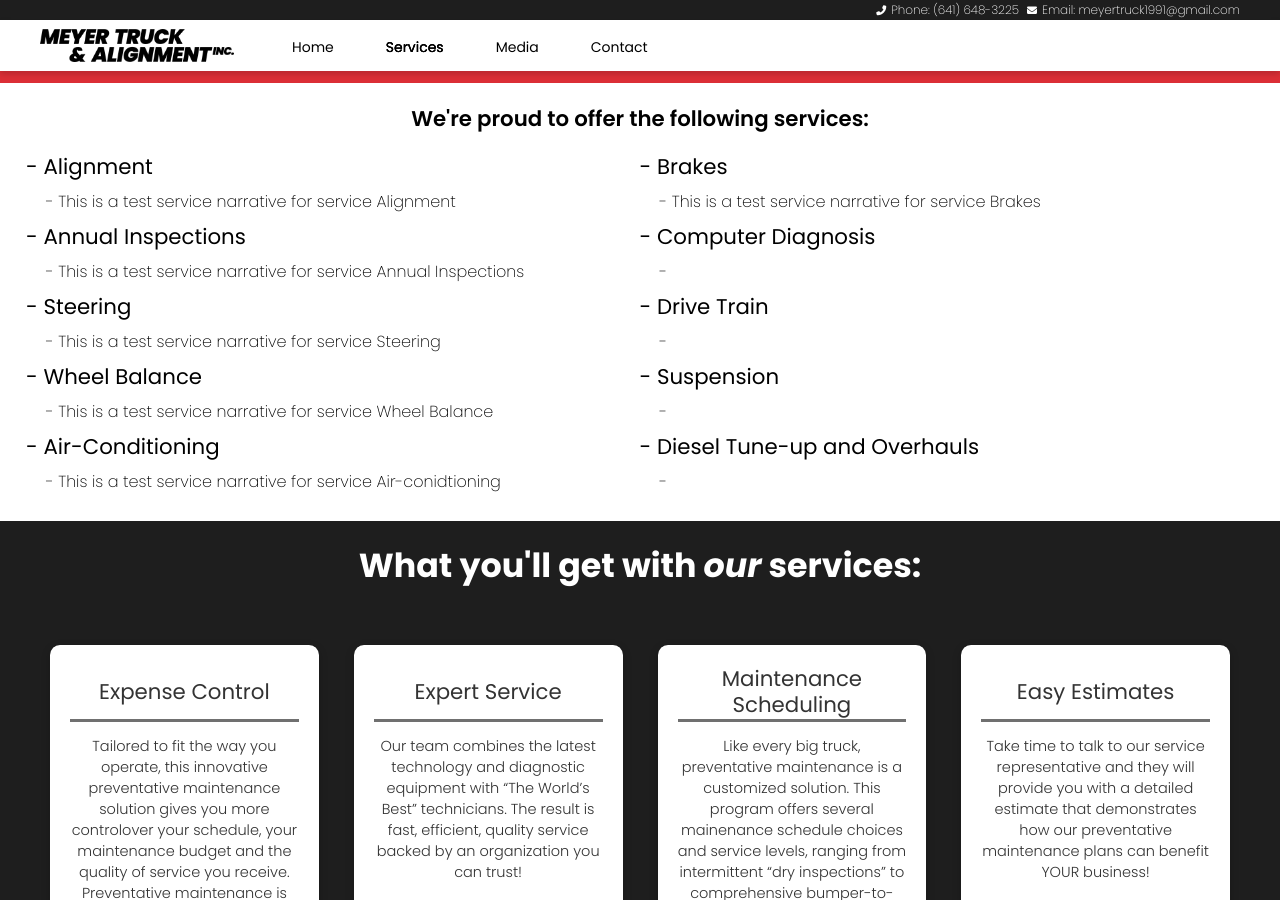
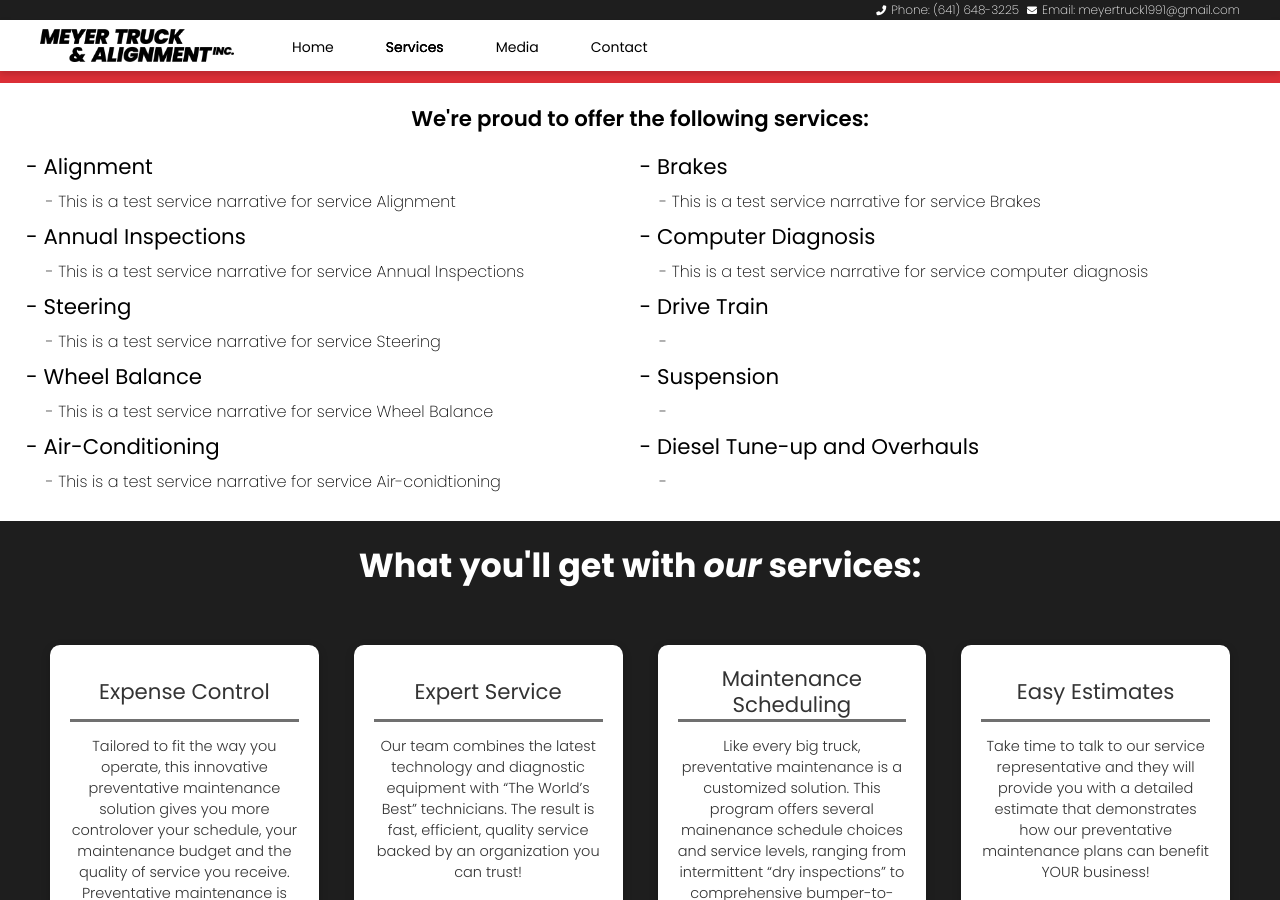
Before and after one commit to Abkes-Solutions-LLC/meyer-truck-and-alignment-website, a Jekyll site: the page built from services.html, in a window 1280 px wide and 900 px high, scrolled down 370 px. Built offline with Jekyll 4.4.1, drawn with Linux system fonts in a browser that asks for light colours; nearby versions of some CDN libraries.

Commit message:
Updated Computer Diagnosis

```diff
--- a/_services/computer-diagnosis.markdown
+++ b/_services/computer-diagnosis.markdown
@@ -1,4 +1,6 @@
 ---
 title: Computer Diagnosis
-date: 2022-03-11 17:54:00 Z
+date: 2022-03-11 11:54:00 -06:00
 ---
+
+This is a test service narrative for service computer diagnosis
```
